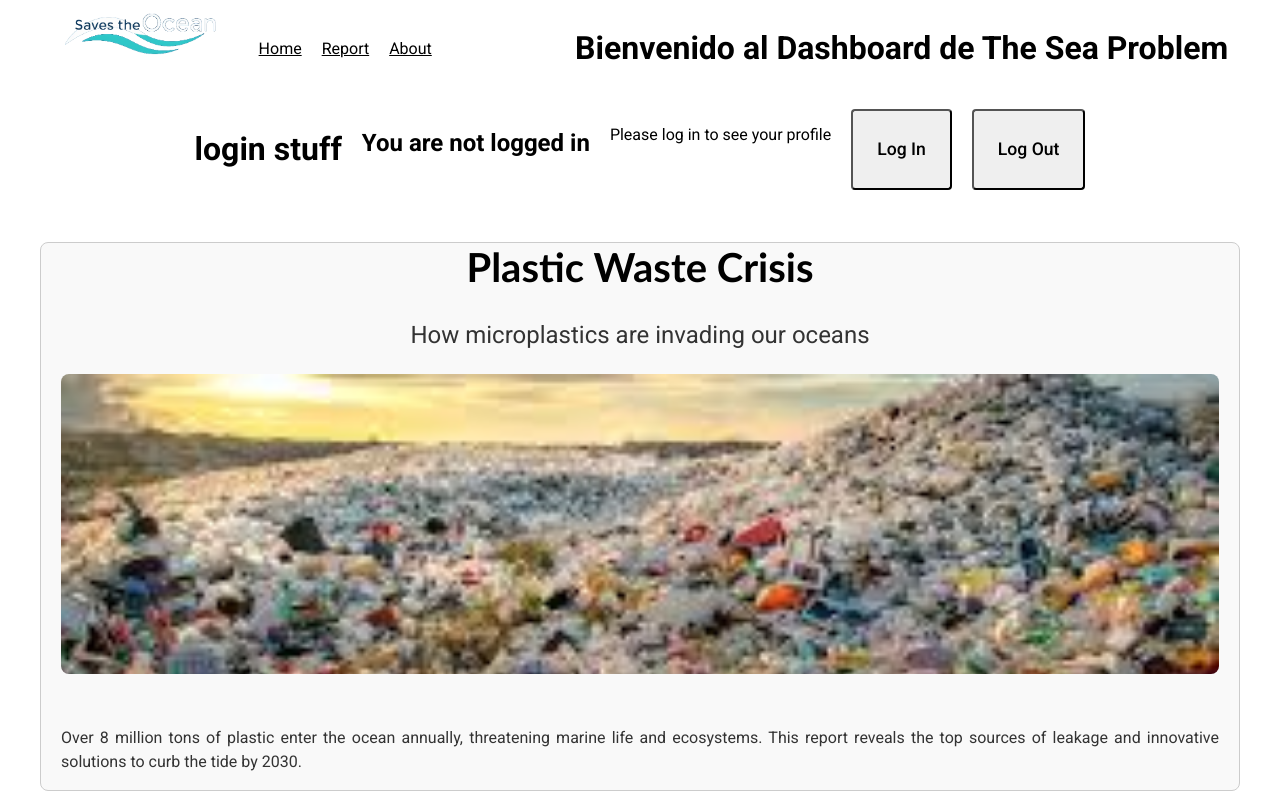
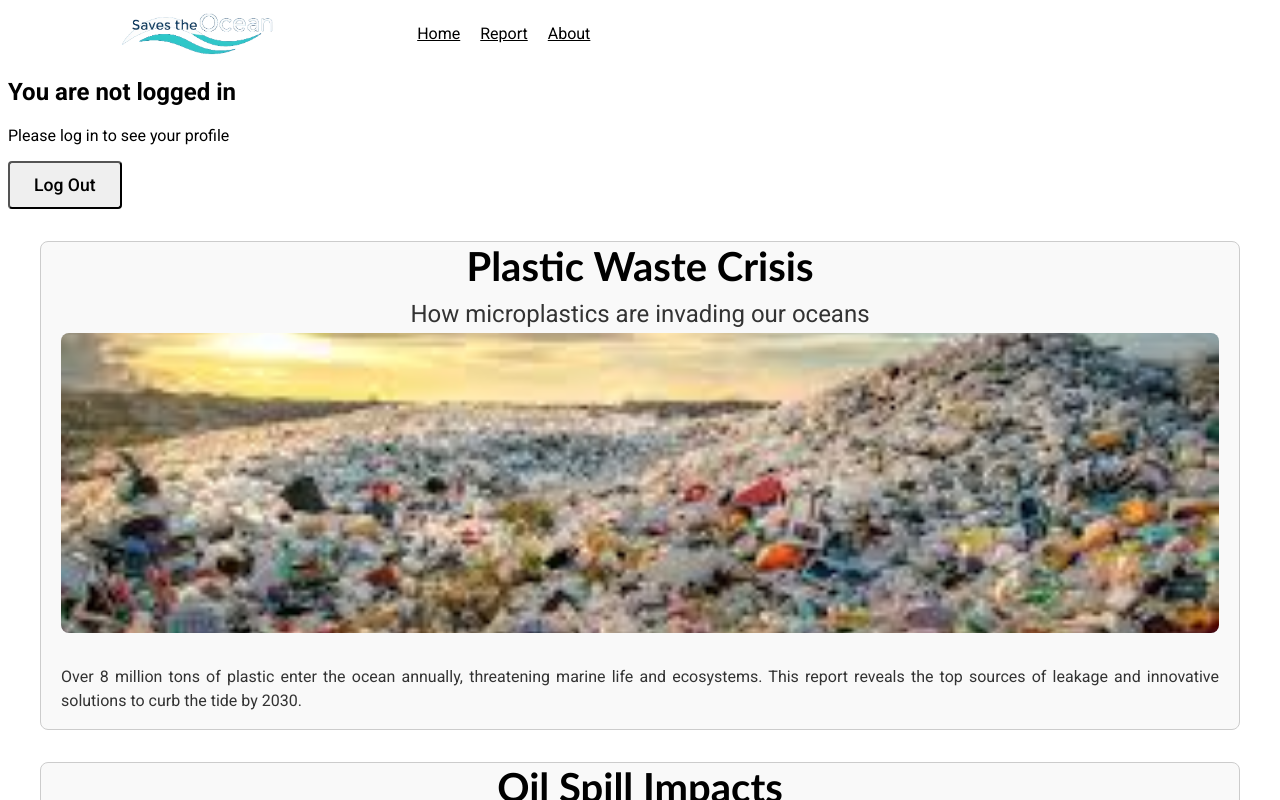
Before and after one commit to IsaacRamosDaw/TheSeaProblem, a React (Vite) app in the folder frontend/: page / in a window 1280 px wide. Shown: the top 800 px of the page. Built offline with nearby package versions, Linux system fonts and the light colour scheme; no server answers.

Commit message:
doing presentation v5

```diff
--- a/frontend/src/components/landing/LandingPage.tsx
+++ b/frontend/src/components/landing/LandingPage.tsx
@@ -18,8 +18,6 @@ export function LandingPage() {
     <div className={styles.landingPage}>
       <Header />
       {/* I put it here to be able to see that the graph was displayed correctly. */}
-      <h1>Bienvenido al Dashboard de The Sea Problem</h1>
-      <h1>login stuff</h1>
       {user ? (
         <div>
           <img src={user.picture} alt={user.name} />
@@ -32,7 +30,7 @@ export function LandingPage() {
           <p>Please log in to see your profile</p>
         </div>
       )}
-      <button onClick={login}>Log In</button>
+      {/* <button onClick={login}>Log In</button> */}
       <button onClick={logout}>Log Out</button>
       <StaticReports />
       <UserReportsContainer />
--- a/frontend/src/components/landing/relatedTopics/relatedTopicsComp/relatedTopic.module.scss
+++ b/frontend/src/components/landing/relatedTopics/relatedTopicsComp/relatedTopic.module.scss
@@ -25,7 +25,7 @@
   text-align: center;
 }
 
-div {
+.topicsContainer {
   display: flex;
   flex-wrap: wrap;
   justify-content: center;
```
